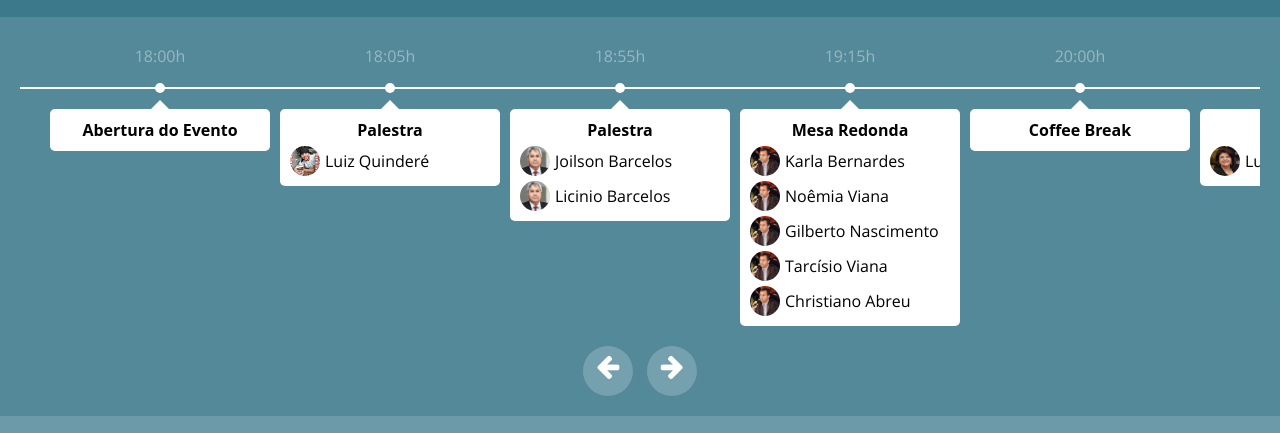
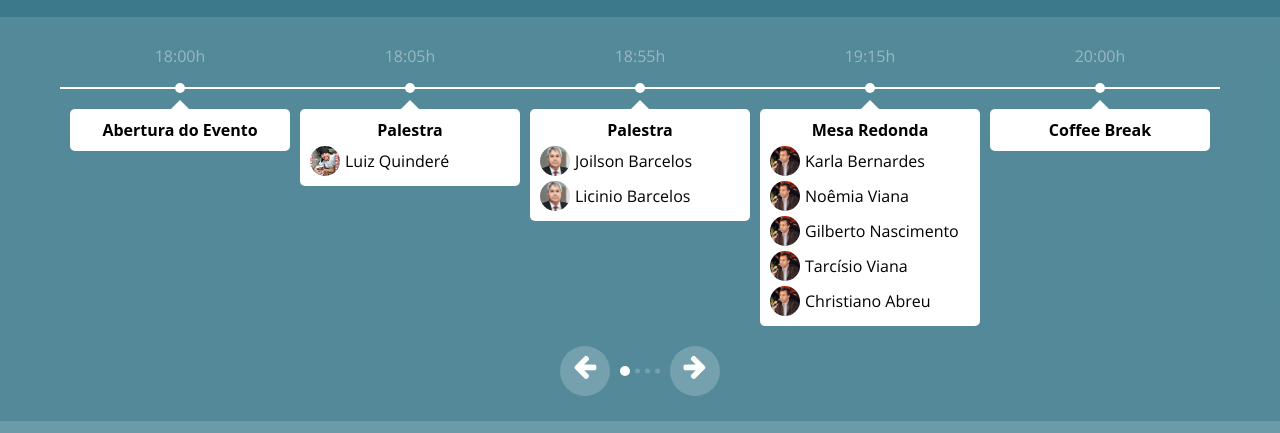
Before and after one commit to LeandroPS/Start-it, a plain HTML site: page index.html in a window 1280 px wide. Both pictures are taken after a click on the button 607 px from the left and 821 px from the top of the page. Shown: the part 450-883 px from the top of the page. Drawn offline with Linux system fonts and the light colour scheme; some packages are replaced by stand-ins of ours; a web font is replaced by a local one.

Commit message:
terminando seção programação para Desktop

```diff
--- a/css/style.css
+++ b/css/style.css
@@ -183,16 +183,19 @@ section.programacao{
 		position: relative;
 		overflow: hidden;
 
+		left: 50%;
+		transform: translateX(-50%);
+
 	}
 
 section.programacao> div.lista-container >ul{
-		padding: 20px;
+		padding: 20px 0px;
 		border-top: 2px solid;
 		margin-top: 70px;
 		position: absolute;
 
 		width: 1870px;
-		left: -250px;
+		left: 0px;
 
 		transition: left 1s;
 	}
@@ -210,9 +213,9 @@ section.programacao> div.lista-container >ul{
 			position: relative;
 		}
 
-			section.programacao> div.lista-container > ul > li:last-child{
+			/*section.programacao> div.lista-container > ul > li:last-child{
 				margin-right: 0px;
-			}
+			}*/
 
 			section.programacao > div.lista-container > ul > li:after{
 				content: "";
@@ -419,6 +422,7 @@ section.programacao> div.lista-container >ul{
 			text-align: center;
 			line-height: 50px;
 			outline: none;
+			float: left;
 
 			border: none;
 		}
@@ -433,8 +437,42 @@ section.programacao> div.lista-container >ul{
 			}
 
 			section.programacao div.botoes button.go-right{
-				margin-right: 10px;
+
 			}
+
+			section.programacao div.botoes div.dots{
+				display: inline-block;
+				margin: 0px 10px;
+				height: 50px;
+				float: left;
+			}
+
+				section.programacao div.botoes div.dots div{
+					width: 5px;
+					height: 5px;
+					background-color: rgba(255,255,255,0.2);
+					border-radius: 50%;
+					display: inline-block;
+					margin-right: 5px;
+
+					top: 50%;
+					transform: translateY(-50%);
+					position: relative;
+					float: left;
+
+					transition: background-color 0.5s, width 0.5s, height 0.5s;
+				}
+
+					section.programacao div.botoes div.dots div:last-child{
+						margin-right: 0px;
+					}
+
+					section.programacao div.botoes div.dots div.current{
+						width: 10px;
+						height: 10px;
+						background-color: #fff;
+					}
+
 section.patrocinadores{
 	background-color: rgba(10,88,110,0.6);
 	padding: 20px;
@@ -522,7 +560,8 @@ section.local{
 	section div.glass{
 		width: 100%;
 		height: 100%;
-		top: 10px;
+		top: 0px;
+		left: 0px;
 		position: absolute;
 		background: transparent;
 	}
--- a/index.html
+++ b/index.html
@@ -205,10 +205,14 @@
 					</ul>
 				</div>
 				<div class="botoes">
-					<button class="go-right">
+					<button class="go-left">
 						<span class="fa fa-2x fa-arrow-left"></span>
 					</button>
-					<button class="go-left">
+					<div class="dots">
+						<div class="current"></div>
+						<div></div>
+					</div>
+					<button class="go-right">
 						<span class="fa fa-2x fa-arrow-right"></span>
 					</button>
 				</div>
--- a/js/js.js
+++ b/js/js.js
@@ -9,6 +9,36 @@
 $(function(){
 
 	$("programacao-lista").slick();
+
+	function crop(){
+		var width = $("section.programacao").width() - 40;
+		var qts = Math.floor(width/230);
+		$("div.lista-container").width((qts*230)+10);
+		dots();
+	}
+
+	crop();
+
+	function dots(){
+		ulwidth = $("ul.programacao-lista").width();
+		cropwidth = $("div.lista-container").width();
+
+		exibido = Math.floor($("div.lista-container").width()/230);
+
+		total = 8 - exibido + 1;
+
+		$("div.dots").empty();
+
+		for(i = 1; i<=total; i++){
+			dot = jQuery("<div></div>");
+			dot.addClass(i==1?"current":"");
+			$("div.dots").append(dot);
+		}
+	}
+
+	$(window).resize(function(){
+		crop();
+	});
 
 	var lastScrollTop = 0;
 	$(window).scroll(function(event){
@@ -57,26 +87,40 @@ $(function(){
 		$("div.cortina, div.inscricao").removeClass("show");
 	});
 
+	$("section.programacao button.go-right").click(function(){
+		var left = $("ul.programacao-lista").position().left;
+
+		if(left==0){
+			var new_left = -230;
+		}else if(($("ul.programacao-lista").width() - (Math.abs(left) + $("div.lista-container").width()))< 230){
+			var new_left = -($("ul.programacao-lista").width() + 40 - $("div.lista-container").width());
+			$("div.dots div").removeClass("current");
+			$("div.dots div:last-child").addClass("current");
+			return;
+		}else{
+			var new_left = left -230;
+		}
+
+		var curr = $("div.dots div.current");
+		curr.removeClass("current").next().addClass("current");
+
+		$("ul.programacao-lista").css('left', new_left+"px");
+	});
+
 	$("section.programacao button.go-left").click(function(){
 		var left = $("ul.programacao-lista").position().left;
 
 		if(left==0){
-			var new_left = -250;
-		}else{
-			var new_left = left -230;
-		}
-
-		$("ul.programacao-lista").css('left', new_left+"px");
-	});
-
-	$("section.programacao button.go-right").click(function(){
-				var left = $("ul.programacao-lista").position().left;
-
-		if(left==-250){
 			var new_left = 0;
+			$("div.dots div").removeClass("current");
+			$("div.dots div:first-child").addClass("current");
+			return;
 		}else{
 			var new_left = left + 230;
 		}
+
+		var curr = $("div.dots div.current");
+		curr.removeClass("current").prev().addClass("current");
 
 		$("ul.programacao-lista").css('left', new_left+"px");
 	});
```
